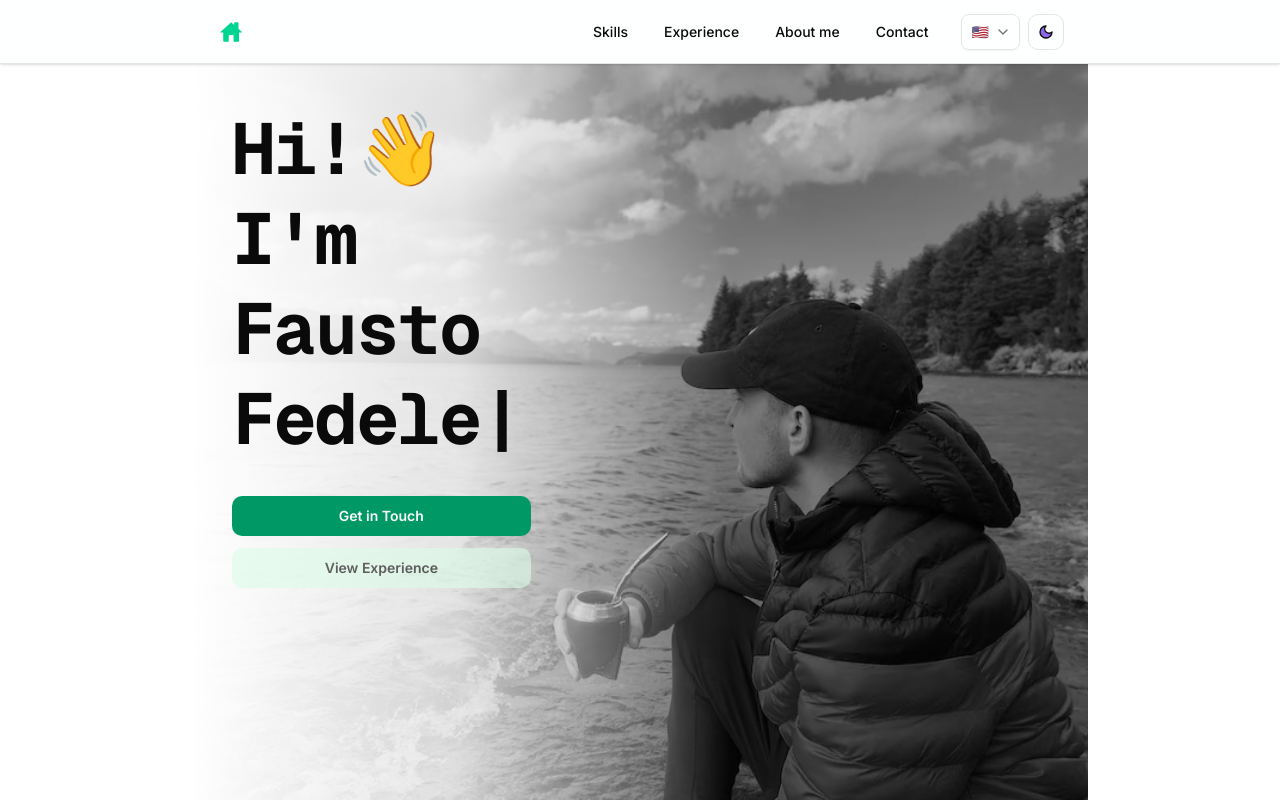
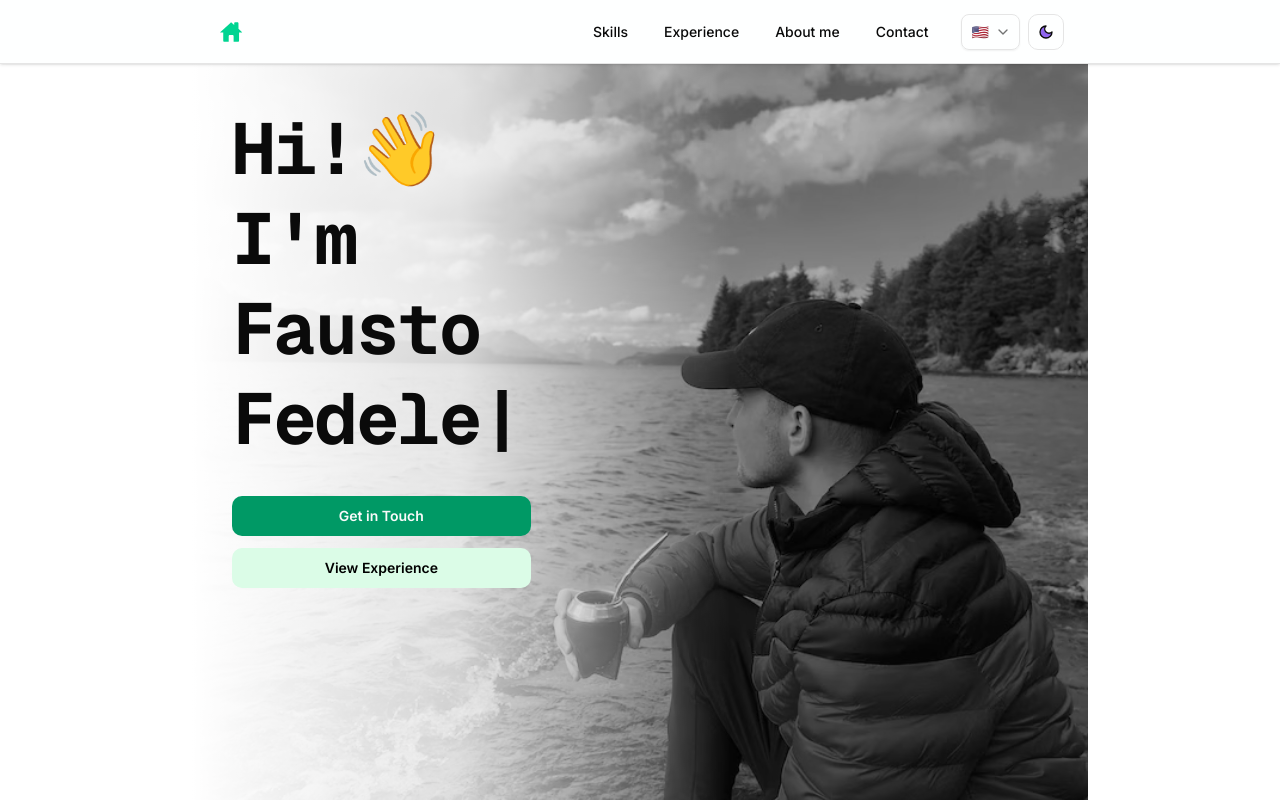
Before and after one commit to ffedelefrsf/Portfolio, a Next.js app: page /en in a window 1280 px wide. Built offline with nearby package versions, Linux system fonts and the light colour scheme.

Commit message:
fix: view experience link contrast

```diff
--- a/src/app/[locale]/(root)/components/CTAs.tsx
+++ b/src/app/[locale]/(root)/components/CTAs.tsx
@@ -38,13 +38,16 @@ export async function CTAs() {
           "sm:py-2.5",
           "rounded-lg",
           "bg-secondary-100",
-          "opacity-60",
+          "opacity-100",
+          "dark:opacity-60",
           "text-black",
           "font-semibold",
           "text-sm",
           "text-center",
           "transition-opacity",
-          "hover:opacity-80",
+          "hover:dark:opacity-100",
+          "hover:bg-secondary-200",
+          "hover:dark:bg-secondary-100",
           "focus-visible:outline-2",
           "focus-visible:outline-offset-2",
           "focus-visible:outline-primary",
```
